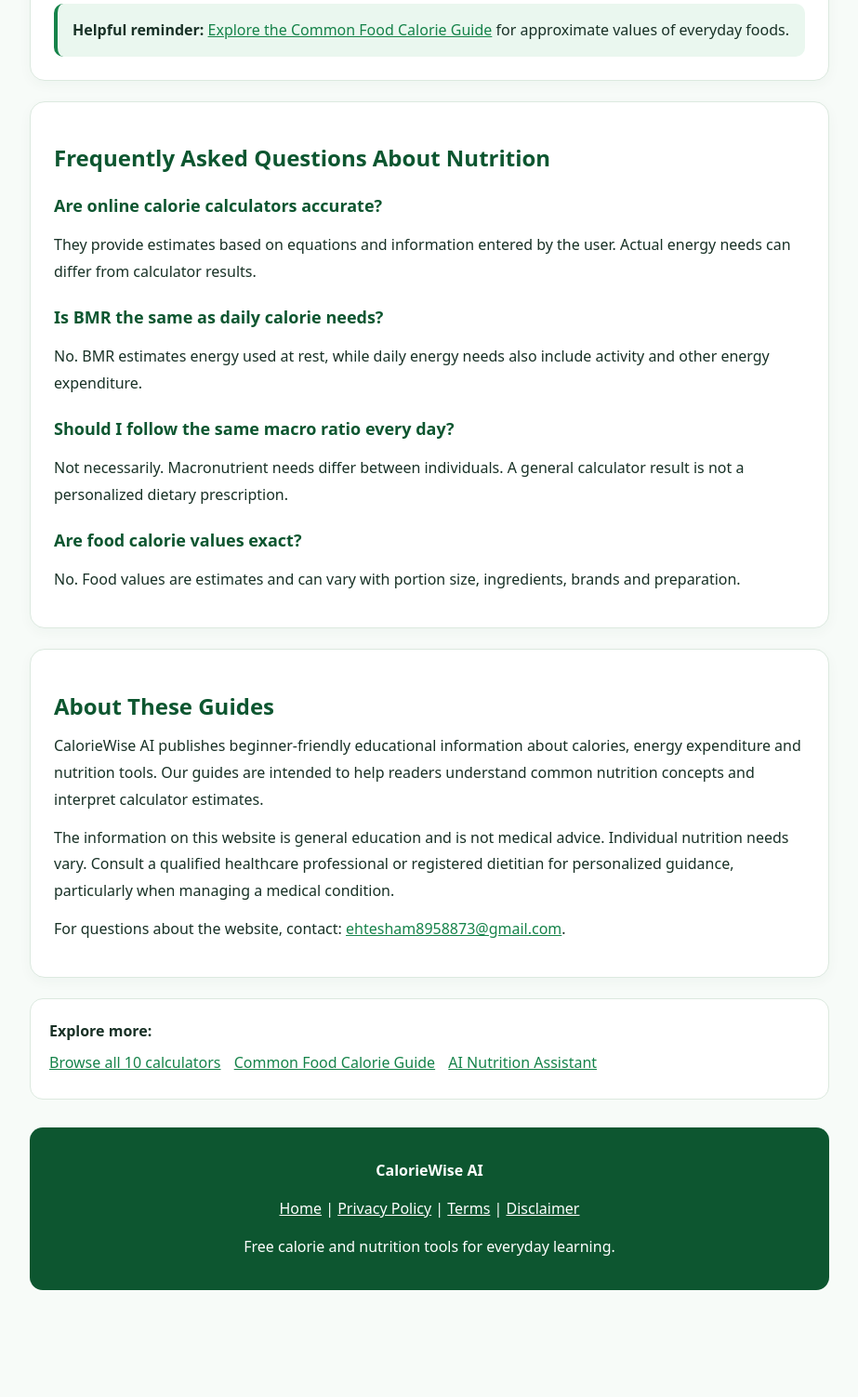
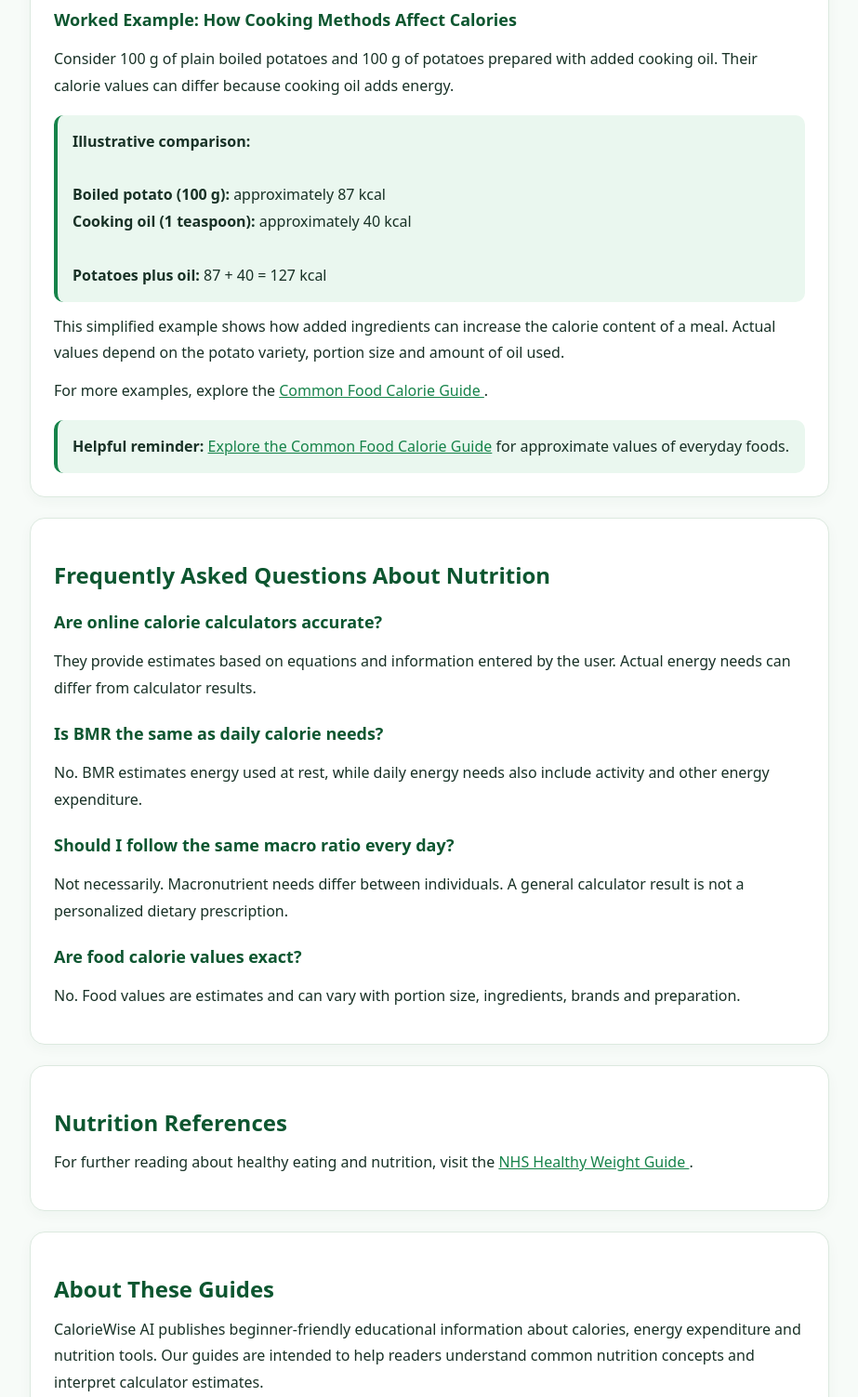
Before and after one commit to ehtesham8958873-ops/caloriewise-ai, a plain HTML site: page guides.html in a window 1280 px wide. Shown: the part 5820-7323 px from the top of the page at 93% size, without its empty margins (178-1101 px from the left). Before the commit the page ends 7253 px from the top, so only its background shows below. Drawn offline with Linux system fonts and the light colour scheme.

Commit message:
Update guides.html

```diff
--- a/guides.html
+++ b/guides.html
@@ -540,7 +540,37 @@ Treat generic food calorie values as approximations. They are useful
 for learning and planning, but they cannot always represent the exact
 nutrition content of a homemade or restaurant meal.
 </p>
+<h3>Worked Example: How Cooking Methods Affect Calories</h3>
 
+<p>
+Consider 100 g of plain boiled potatoes and 100 g of
+potatoes prepared with added cooking oil. Their calorie
+values can differ because cooking oil adds energy.
+</p>
+
+<div class="tip">
+<strong>Illustrative comparison:</strong>
+<br><br>
+<strong>Boiled potato (100 g):</strong> approximately 87 kcal
+<br>
+<strong>Cooking oil (1 teaspoon):</strong> approximately 40 kcal
+<br><br>
+<strong>Potatoes plus oil:</strong>
+87 + 40 = 127 kcal
+</div>
+
+<p>
+This simplified example shows how added ingredients can
+increase the calorie content of a meal. Actual values depend
+on the potato variety, portion size and amount of oil used.
+</p>
+
+<p>
+For more examples, explore the
+<a href="https://caloriewise-ai.pages.dev/#food">
+Common Food Calorie Guide
+</a>.
+</p>
 <div class="tip">
 <strong>Helpful reminder:</strong>
 <a href="https://caloriewise-ai.pages.dev/#food">Explore the Common Food Calorie Guide</a>
@@ -575,7 +605,18 @@ No. Food values are estimates and can vary with portion size,
 ingredients, brands and preparation.
 </p>
 </article>
+<article class="card" id="references">
+<h2>Nutrition References</h2>
 
+<p>
+For further reading about healthy eating and nutrition,
+visit the
+<a href="https://www.nhs.uk/live-well/healthy-weight/"
+target="_blank" rel="noopener noreferrer">
+NHS Healthy Weight Guide
+</a>.
+</p>
+</article>
 <article class="card" id="about-guides">
 <h2>About These Guides</h2>
 
```
